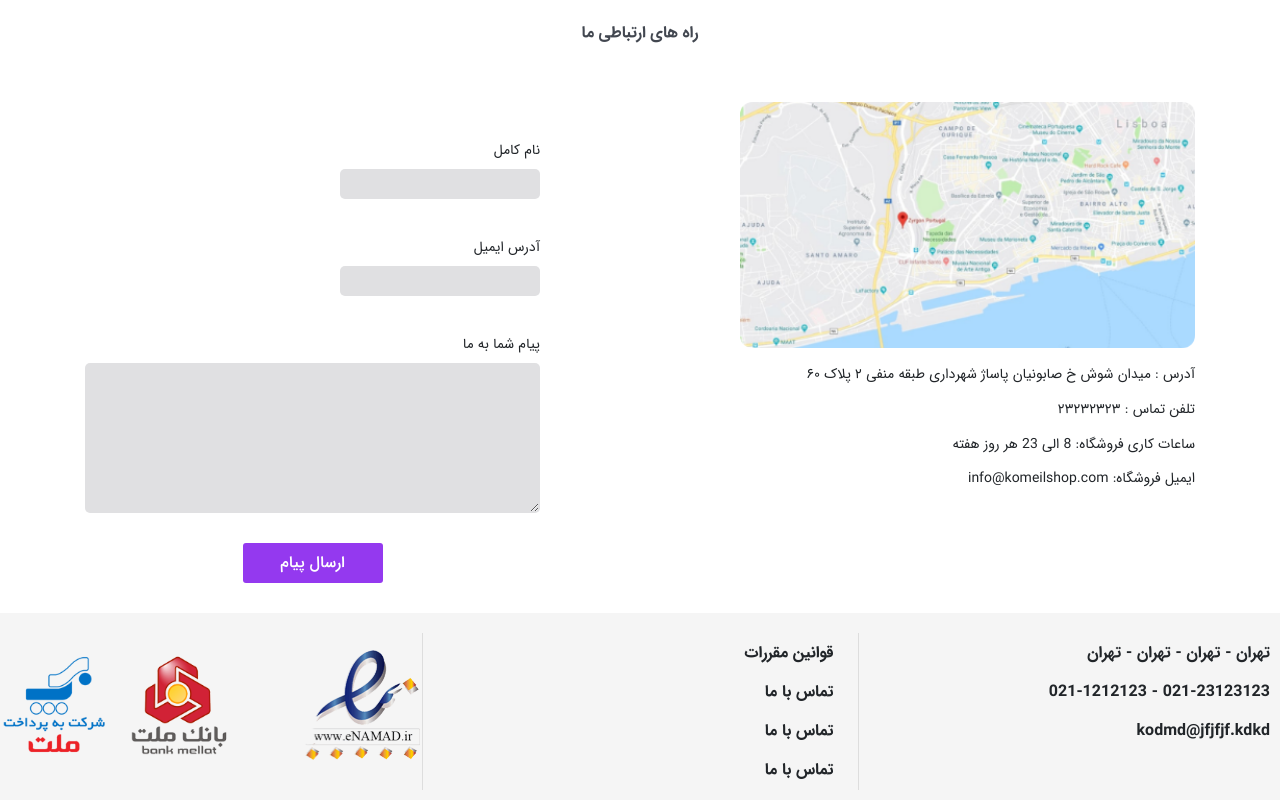
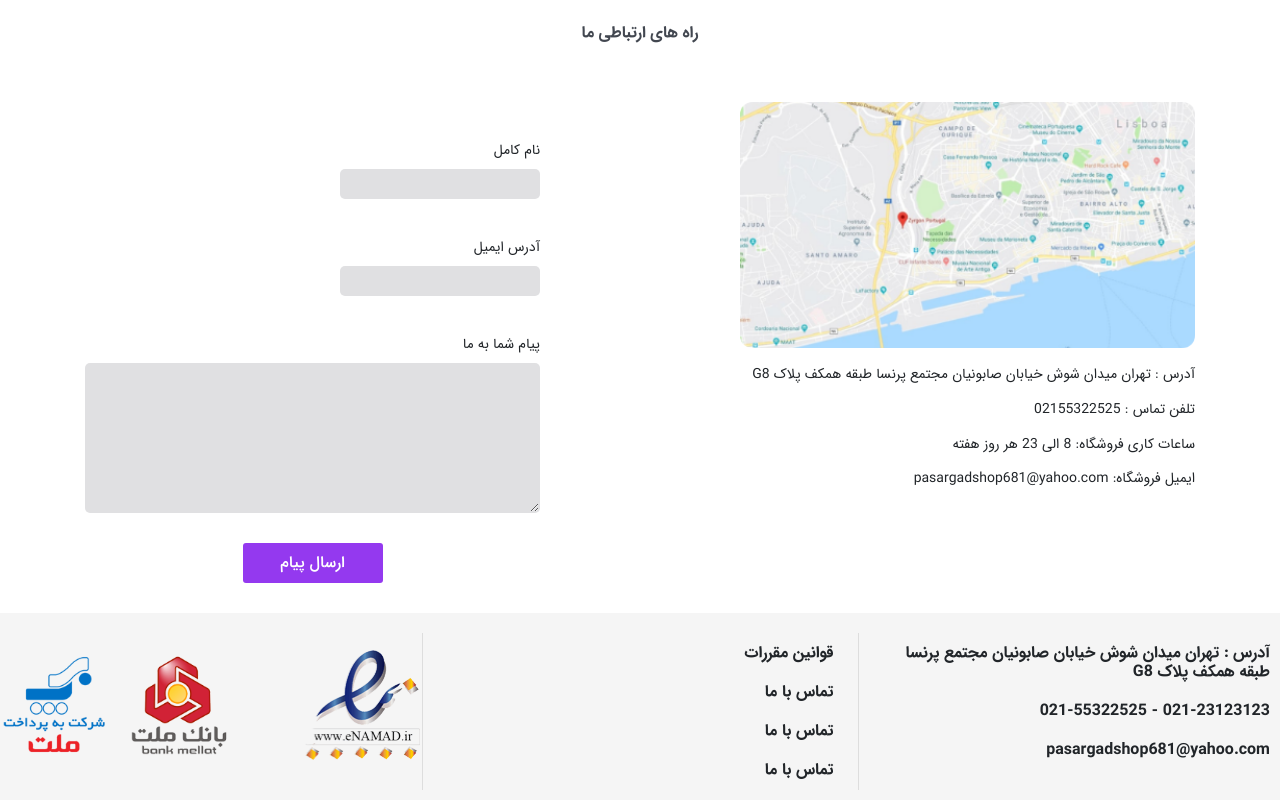
Before and after one commit to kamyab78/KomeilFront, a React (Create React App) app: page /aboutus in a window 1280 px wide. Shown: the part 934-1734 px from the top of the page. Built offline with nearby package versions, Linux system fonts and the light colour scheme; no server answers.

Commit message:
Add enamad order

```diff
--- a/src/komeil/Component/footer/footer.tsx
+++ b/src/komeil/Component/footer/footer.tsx
@@ -26,10 +26,10 @@ return(
 
                 </div>
                 <div className='col-4 community-box'>
-                <h1>تهران - تهران - تهران - تهران</h1>
+                <h1 style={{direction:'rtl'}}>آدرس : تهران میدان شوش خیابان صابونیان مجتمع پرنسا طبقه همکف پلاک G8</h1>
 
-                               <h6>021-1212123  -  021-23123123</h6>
-                    <h6>kodmd@jfjfjf.kdkd</h6>
+                               <h6>021-55322525  -  021-23123123</h6>
+                    <h6>pasargadshop681@yahoo.com</h6>
 
 
                 </div>
--- a/src/komeil/aboutus/aboutus.tsx
+++ b/src/komeil/aboutus/aboutus.tsx
@@ -164,10 +164,10 @@ return(
 </div>
 <div className='col-md-6 col-xs-12 col-contact-txt'>
     <img src={GoogleMap}></img>
-    <h6>آدرس : میدان شوش خ صابونیان پاساژ شهرداری طبقه منفی ۲ پلاک ۶۰</h6>
-    <h6>تلفن تماس : ۲۳۲۳۲۳۲۳</h6>
+    <h6 style={{direction:'rtl'}}>آدرس : تهران میدان شوش خیابان صابونیان مجتمع پرنسا طبقه همکف پلاک G8</h6>
+    <h6>تلفن تماس : 02155322525</h6>
     <h6>ساعات کاری فروشگاه: 8 الی 23 هر روز هفته</h6>
-    <h6>info@komeilshop.com :ایمیل فروشگاه </h6>
+    <h6>pasargadshop681@yahoo.com :ایمیل فروشگاه </h6>
 </div>
 </div>
 </div>
```
